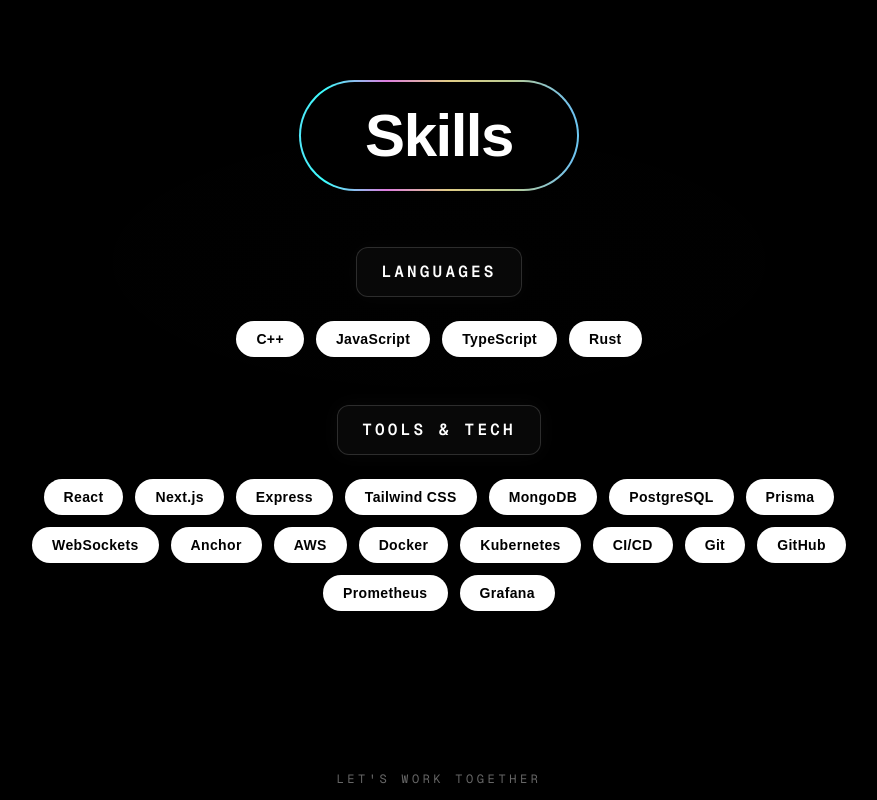
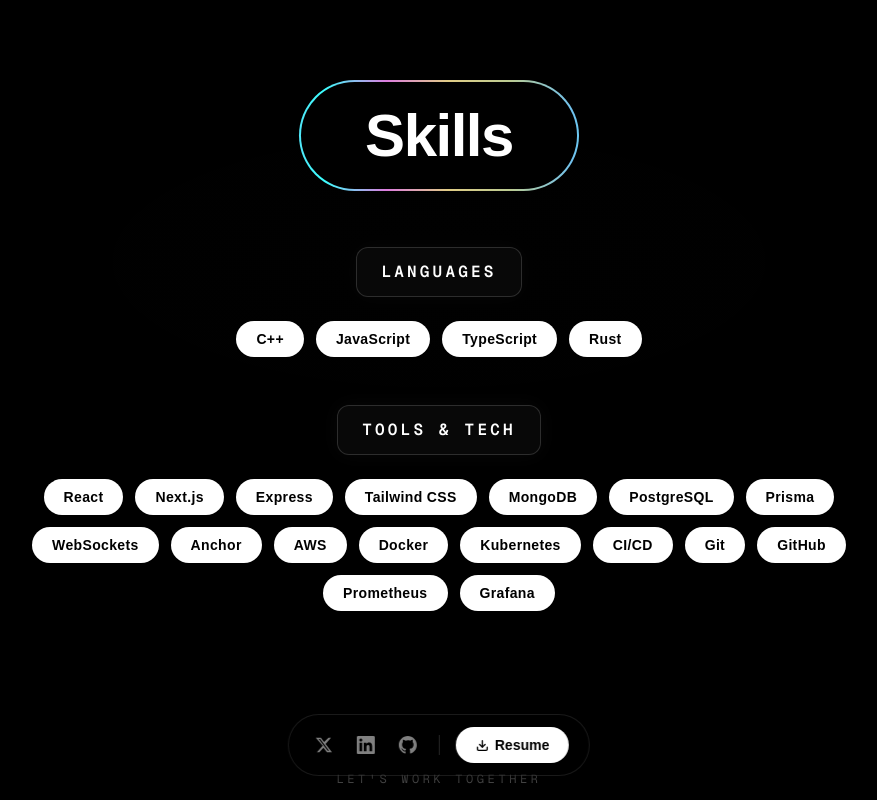
Before and after one commit to sahayanshuman2005/My-Portfolio, a Next.js app: page / in a window 1280 px wide. Shown: the top 800 px of the page, without its empty margins (201-1078 px from the left). Built offline with nearby package versions, Linux system fonts and the light colour scheme.

Commit message:
added navbar.tsx

```diff
--- a/app/layout.tsx
+++ b/app/layout.tsx
@@ -1,6 +1,7 @@
 import type { Metadata } from "next";
 import { Geist, Geist_Mono } from "next/font/google";
 import "./globals.css";
+import Navbar from "@/components/Navbar";
 
 const geistSans = Geist({
   variable: "--font-geist-sans",
@@ -27,7 +28,7 @@
       lang="en"
       className={`${geistSans.variable} ${geistMono.variable} h-full antialiased`}
     >
-      <body className="min-h-full flex flex-col">{children}</body>
+      <body className="min-h-full flex flex-col"><Navbar/>{children}</body>
     </html>
   );
 }
--- a/components/Contact.tsx
+++ b/components/Contact.tsx
@@ -206,7 +206,8 @@
         >
           Usually responds within 24 hours
         </motion.p>
-
+        <div style={{paddingBottom:".1px"}}>
+        </div>
       </div>
     </section>
   );
--- /dev/null
+++ b/components/Navbar.tsx
@@ -0,0 +1,123 @@
+"use client";
+
+import {Download } from "lucide-react";
+import { motion, useReducedMotion } from "framer-motion";
+
+const SOCIAL_LINKS = [
+  {
+    name: "X",
+    href: "https://x.com/ANSH_BUILDS",
+    icon: (
+      <svg
+        viewBox="0 0 24 24"
+        fill="currentColor"
+        className="h-4.5 w-4.5"
+      >
+        <path d="M18.244 2.25h3.308l-7.227 8.26 8.502 11.24H16.17l-4.714-6.231-5.401 6.231H2.746l7.73-8.835L1.254 2.25H8.08l4.253 5.622 5.911-5.622zm-1.161 17.52h1.833L7.084 4.126H5.117z" />
+      </svg>
+    ),
+  },
+  {
+    name: "LinkedIn",
+    href: "https://www.linkedin.com/in/anshuman-sahay-74005a2aa/",
+    icon: (
+    <svg viewBox="0 0 24 24" fill="currentColor" className="w-4.5 h-4.5">
+      <path d="M20.447 20.452h-3.554v-5.569c0-1.328-.027-3.037-1.852-3.037-1.853 0-2.136 1.445-2.136 2.939v5.667H9.351V9h3.414v1.561h.046c.477-.9 1.637-1.85 3.37-1.85 3.601 0 4.267 2.37 4.267 5.455v6.286zM5.337 7.433a2.062 2.062 0 0 1-2.063-2.065 2.064 2.064 0 1 1 2.063 2.065zm1.782 13.019H3.555V9h3.564v11.452zM22.225 0H1.771C.792 0 0 .774 0 1.729v20.542C0 23.227.792 24 1.771 24h20.451C23.2 24 24 23.227 24 22.271V1.729C24 .774 23.2 0 22.222 0h.003z"/>
+    </svg>
+  ),
+  },
+  {
+    name: "GitHub",
+    href: "https://github.com/sahayanshuman2005",
+    icon: (
+    <svg viewBox="0 0 24 24" fill="currentColor" className="w-4.5 h-4.5">
+      <path d="M12 0C5.374 0 0 5.373 0 12c0 5.302 3.438 9.8 8.207 11.387.599.111.793-.261.793-.577v-2.234c-3.338.726-4.033-1.416-4.033-1.416-.546-1.387-1.333-1.756-1.333-1.756-1.089-.745.083-.729.083-.729 1.205.084 1.839 1.237 1.839 1.237 1.07 1.834 2.807 1.304 3.492.997.107-.775.418-1.305.762-1.604-2.665-.305-5.467-1.334-5.467-5.931 0-1.311.469-2.381 1.236-3.221-.124-.303-.535-1.524.117-3.176 0 0 1.008-.322 3.301 1.23A11.509 11.509 0 0 1 12 5.803c1.02.005 2.047.138 3.006.404 2.291-1.552 3.297-1.23 3.297-1.23.653 1.653.242 2.874.118 3.176.77.84 1.235 1.911 1.235 3.221 0 4.609-2.807 5.624-5.479 5.921.43.372.823 1.102.823 2.222v3.293c0 .319.192.694.801.576C20.566 21.797 24 17.3 24 12c0-6.627-5.373-12-12-12z"/>
+    </svg>
+  ),
+  },
+];
+
+export default function Navbar() {
+  const reduced = useReducedMotion() ?? false;
+
+  const handleResume = () => {
+    const a = document.createElement("a");
+    a.href = "/resume.pdf";
+    a.download = "Ansh_Resume.pdf";
+    document.body.appendChild(a);
+    a.click();
+    document.body.removeChild(a);
+  };
+
+  return (
+    <motion.div
+      className="fixed bottom-6 left-1/2 z-50 -translate-x-1/2"
+      initial={reduced ? false : { y: 80, opacity: 0 }}
+      animate={{ y: 0, opacity: 1 }}
+      transition={{
+        duration: 0.5,
+        delay: 0.4,
+        ease: [0.22, 1, 0.36, 1],
+      }}
+    >
+      <div
+        className="
+          flex items-center gap-2 sm:gap-3
+          rounded-full border border-white/10
+          bg-black/40 px-4 py-2.5
+          shadow-xl shadow-black/40
+          backdrop-blur-xl
+          sm:px-5 sm:py-3
+        "
+      >
+        {SOCIAL_LINKS.map((social) => (
+          <motion.a
+            key={social.name}
+            href={social.href}
+            target="_blank"
+            rel="noopener noreferrer"
+            aria-label={social.name}
+            title={social.name}
+            whileHover={reduced ? undefined : { scale: 1.15 }}
+            whileTap={reduced ? undefined : { scale: 0.92 }}
+            className="
+              rounded-full p-1.5
+              text-white/50 transition-colors duration-200
+              hover:bg-white/8 hover:text-white
+            "
+          >
+            {social.icon}
+          </motion.a>
+        ))}
+
+        <div className="mx-1 h-5 w-px bg-white/15" aria-hidden="true" />
+
+        <motion.button
+          onClick={handleResume}
+          aria-label="Download Resume"
+          title="Download Resume"
+          whileHover={
+            reduced
+              ? undefined
+              : {
+                  scale: 1.05,
+                  boxShadow: "0 0 18px rgba(255,255,255,0.3)",
+                }
+          }
+          whileTap={reduced ? undefined : { scale: 0.96 }}
+          className="
+            flex cursor-pointer items-center gap-1.5
+            rounded-full bg-white px-4 py-1.5
+            text-xs font-semibold text-black
+            transition-all duration-200
+            sm:px-5 sm:py-2 sm:text-sm
+          "
+        >
+          <Download size={13} strokeWidth={2.5} className="shrink-0" />
+          <span className="hidden sm:inline">Resume</span>
+          <span className="sm:hidden">Resume</span>
+        </motion.button>
+      </div>
+    </motion.div>
+  );
+}
```
